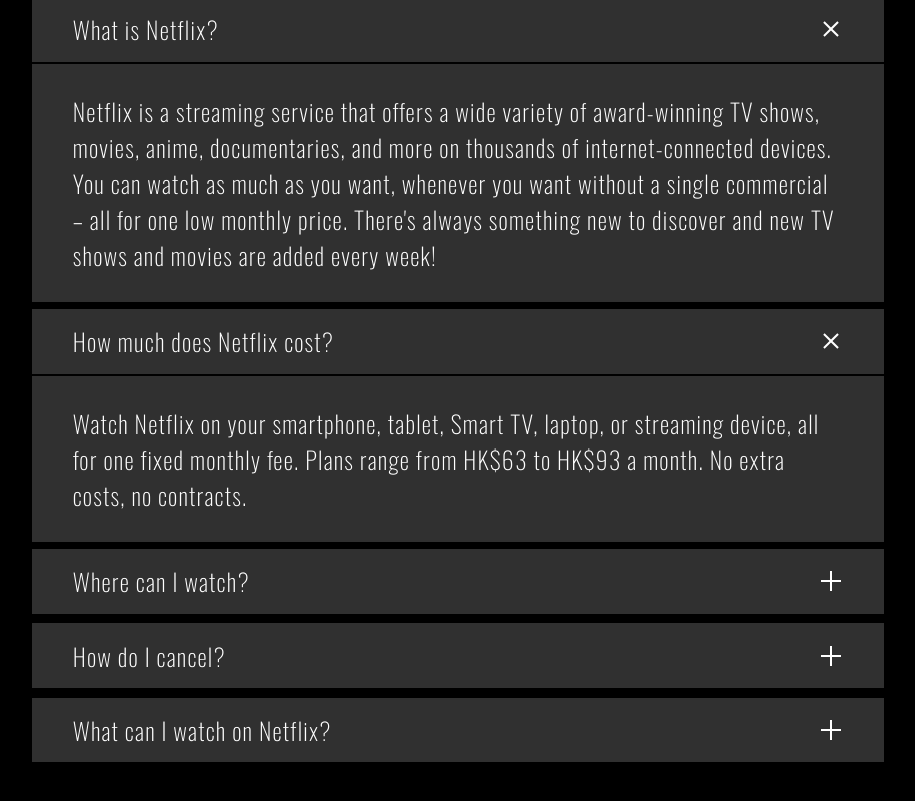
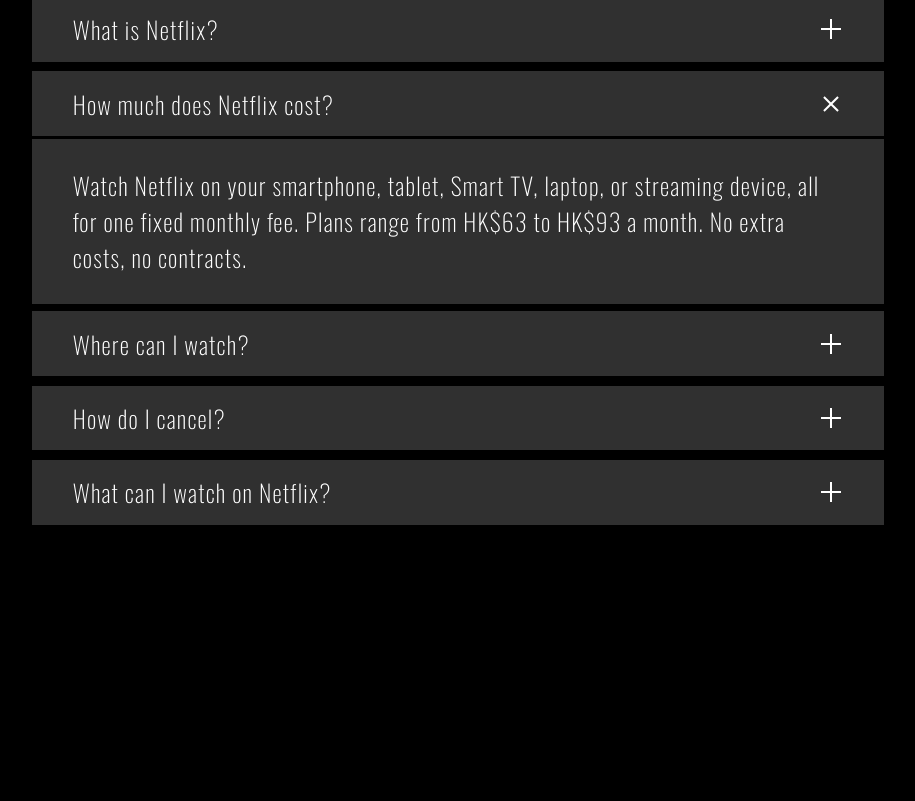
Before and after one commit to irenekyc/clone-netflix-faq, a plain HTML site: page index.html in a window 1280 px wide. Both pictures are taken after a click on the element "How much does Netflix cost?". Shown: the part 123-924 px from the top of the page, without its empty margins (182-1097 px from the left). After the commit the page ends 800 px from the top, so only its background shows below. Drawn offline with nearby package versions, Linux system fonts and the light colour scheme.

Commit message:
fixed bug

```diff
--- a/index.html
+++ b/index.html
@@ -1,20 +1,23 @@
 <!DOCTYPE html>
 <html lang="en">
   <head>
-    <meta charset="UTF-8">
-    <meta name="viewport" content="width=device-width, initial-scale=1.0">
-    <meta http-equiv="X-UA-Compatible" content="ie=edge">
+    <meta charset="UTF-8" />
+    <meta name="viewport" content="width=device-width, initial-scale=1.0" />
+    <meta http-equiv="X-UA-Compatible" content="ie=edge" />
     <title>Clone - Netflix</title>
-    <link href="https://fonts.googleapis.com/css2?family=Oswald:wght@200;400;600&display=swap" rel="stylesheet">
-    <link rel="stylesheet" href="style.css">
+    <link
+      href="https://fonts.googleapis.com/css2?family=Oswald:wght@200;400;600&display=swap"
+      rel="stylesheet"
+    />
+    <link rel="stylesheet" href="style.css" />
   </head>
   <body>
     <div class="section-outer" id="faq">
       <div class="section-inner">
-            <h1> Frequently Asked Questions </h1>
+        <h1>Frequently Asked Questions</h1>
         <ul id="faq-container">
-                <li id="faq-1" class="faq-open">
-                    <div class="faq-question">
+          <li id="faq-1" class="faq-open" data-role="question">
+            <div class="faq-question" data-question="1">
               <span> What is Netflix? </span>
               <div class="btn">
                 <div class="btn-line"></div>
@@ -22,12 +25,16 @@
               </div>
             </div>
             <div class="faq-answer">
-                        Netflix is a streaming service that offers a wide variety of award-winning TV shows, movies, anime, documentaries, and more on thousands of internet-connected devices.
-                        You can watch as much as you want, whenever you want without a single commercial – all for one low monthly price. There's always something new to discover and new TV shows and movies are added every week!
+              Netflix is a streaming service that offers a wide variety of
+              award-winning TV shows, movies, anime, documentaries, and more on
+              thousands of internet-connected devices. You can watch as much as
+              you want, whenever you want without a single commercial – all for
+              one low monthly price. There's always something new to discover
+              and new TV shows and movies are added every week!
             </div>
           </li>
-                <li id="faq-2" class="faq-close">
-                    <div class="faq-question">
+          <li id="faq-2" class="faq-close" data-role="question">
+            <div class="faq-question" data-question="2">
               <span> How much does Netflix cost? </span>
               <div class="btn">
                 <div class="btn-line"></div>
@@ -35,11 +42,13 @@
               </div>
             </div>
             <div class="faq-answer">
-                        Watch Netflix on your smartphone, tablet, Smart TV, laptop, or streaming device, all for one fixed monthly fee. Plans range from HK$63 to HK$93 a month. No extra costs, no contracts.
+              Watch Netflix on your smartphone, tablet, Smart TV, laptop, or
+              streaming device, all for one fixed monthly fee. Plans range from
+              HK$63 to HK$93 a month. No extra costs, no contracts.
             </div>
           </li>
-                <li id="faq-3" class="faq-close">
-                    <div class="faq-question" id="faq-3-q">
+          <li id="faq-3" class="faq-close" data-role="question">
+            <div class="faq-question" id="faq-3-q" data-question="3">
               <span> Where can I watch? </span>
               <div class="btn" id="faq-3-b">
                 <div class="btn-line"></div>
@@ -47,13 +56,19 @@
               </div>
             </div>
             <div class="faq-answer">
-                        Watch anywhere, anytime, on an unlimited number of devices. Sign in with your Netflix account to watch instantly on the web at netflix.com from your personal computer or on any internet-connected device that offers the Netflix app, including smart TVs, smartphones, tablets, streaming media players and game consoles.
-
-                        You can also download your favorite shows with the iOS, Android, or Windows 10 app. Use downloads to watch while you're on the go and without an internet connection. Take Netflix with you anywhere.
+              Watch anywhere, anytime, on an unlimited number of devices. Sign
+              in with your Netflix account to watch instantly on the web at
+              netflix.com from your personal computer or on any
+              internet-connected device that offers the Netflix app, including
+              smart TVs, smartphones, tablets, streaming media players and game
+              consoles. You can also download your favorite shows with the iOS,
+              Android, or Windows 10 app. Use downloads to watch while you're on
+              the go and without an internet connection. Take Netflix with you
+              anywhere.
             </div>
           </li>
-                <li id="faq-4" class="faq-close">
-                    <div class="faq-question">
+          <li id="faq-4" class="faq-close" data-role="question">
+            <div class="faq-question" data-question="4">
               <span> How do I cancel? </span>
               <div class="btn">
                 <div class="btn-line"></div>
@@ -61,11 +76,14 @@
               </div>
             </div>
             <div class="faq-answer">
-                        Netflix is flexible. There are no pesky contracts and no commitments. You can easily cancel your account online in two clicks. There are no cancellation fees – start or stop your account anytime.
+              Netflix is flexible. There are no pesky contracts and no
+              commitments. You can easily cancel your account online in two
+              clicks. There are no cancellation fees – start or stop your
+              account anytime.
             </div>
           </li>
-                <li id="faq-5" class="faq-close">
-                    <div class="faq-question">
+          <li id="faq-5" class="faq-close" data-role="question">
+            <div class="faq-question" data-question="5">
               <span> What can I watch on Netflix? </span>
               <div class="btn">
                 <div class="btn-line"></div>
@@ -73,16 +91,14 @@
               </div>
             </div>
             <div class="faq-answer">
-                        Netflix has an extensive library of feature films, documentaries, TV shows, anime, award-winning Netflix originals, and more. Watch as much as you want, anytime you want.
+              Netflix has an extensive library of feature films, documentaries,
+              TV shows, anime, award-winning Netflix originals, and more. Watch
+              as much as you want, anytime you want.
             </div>
           </li>
         </ul>
-
-
       </div>
     </div>
     <script src="index.js"></script>
   </body>
-
-
 </html>
--- a/index.js
+++ b/index.js
@@ -1,10 +1,30 @@
+const allQuestions = document.querySelectorAll('[data-role="question"]');
+let currentlyOpen = "faq-1";
 
-document.getElementById('faq-container').addEventListener('click', e=>{
-   if(e.target.parentNode.id.includes("faq-")){
-       e.target.parentNode.classList.toggle("faq-close")
-       e.target.parentNode.classList.toggle("faq-open")
-   } else if (e.target.parentNode.parentNode.id.includes("faq-")){
-        e.target.parentNode.parentNode.classList.toggle("faq-close")
-        e.target.parentNode.parentNode.classList.toggle("faq-open")
-   }
-})
+const toggle = () => {
+  allQuestions.forEach((questionDiv) => {
+    if (questionDiv.id === currentlyOpen) {
+      questionDiv.classList.add("faq-open");
+      questionDiv.classList.remove("faq-close");
+    } else {
+      questionDiv.classList.remove("faq-open");
+      questionDiv.classList.add("faq-close");
+    }
+  });
+};
+
+const allQuestionButtons = document.querySelectorAll(".faq-question");
+allQuestionButtons.forEach((question) =>
+  question.addEventListener("click", (e) => {
+    const questionNo = e.target.getAttribute("data-question");
+
+    if (questionNo) {
+      if (currentlyOpen === `faq-${questionNo}`) {
+        currentlyOpen = null;
+      } else {
+        currentlyOpen = `faq-${questionNo}`;
+      }
+      toggle();
+    }
+  })
+);
--- a/style.css
+++ b/style.css
@@ -1,111 +1,116 @@
-html{
+html {
   background: #000;
   color: white;
-    font-family: 'Oswald', sans-serif;
-    font-size:24px;
+  font-family: "Oswald", sans-serif;
+  font-size: 24px;
   line-height: 1.5;
-    font-weight:200;
+  font-weight: 200;
   letter-spacing: 0.05rem;
 }
 /*************** Boiler Plate ******************/
 
-*{
-    padding:0;
-    margin:0;
+* {
+  padding: 0;
+  margin: 0;
   box-sizing: border-box;
 }
 
-li{
+li {
   list-style: none;
 }
 
-button{
-    outline:none;
-    background:transparent;
+button {
+  outline: none;
+  background: transparent;
   border: none;
 }
 
-.section-outer{
-    width:100vw;
+.section-outer {
+  width: 100vw;
 }
 
 /*************** END of Boiler Plate ******************/
 
 /*************** FAQ SECTION ********************/
-#faq .section-inner{
-    width:95%;
+.faq-open,
+.faq-close {
+  cursor: pointer;
+}
+
+#faq .section-inner {
+  width: 95%;
   max-width: 900px;
-    margin-right:auto;
-    margin-left:auto;
+  margin-right: auto;
+  margin-left: auto;
   padding: 2rem 1rem;
 }
 
-#faq h1{
-    text-align:center;
-    font-size:2rem;
-    font-weight:600;
+#faq h1 {
+  text-align: center;
+  font-size: 2rem;
+  font-weight: 600;
 }
 
-#faq-container li{
-    width:100%;
-    margin-bottom:0.3rem;
+#faq-container li {
+  width: 100%;
+  margin-bottom: 0.3rem;
 }
 
-
-#faq-container li .faq-question{
-    display:flex;
+#faq-container li .faq-question {
+  display: flex;
   justify-content: space-between;
   align-items: center;
   cursor: pointer;
   background: #303030;
-    margin-bottom:0.1rem;
+  margin-bottom: 0.1rem;
   padding: 0.6rem 1.7rem;
   font-size: 1rem;
 }
 
 /*************** FAQ QUESTION BTN ********************/
 
-#faq-container li .faq-question .btn{
-    width:24px;
-    height:24px;
+#faq-container li .faq-question .btn {
+  width: 24px;
+  height: 24px;
   position: relative;
-    transition:all 1s;
+  transition: all 1s;
+  cursor: pointer;
 }
 
-#faq-container li .faq-question .btn-line{
-    top:50%;
-    left:50%;
+#faq-container li .faq-question .btn-line {
+  top: 50%;
+  left: 50%;
   transform: translate(-50%, -50%);
   background: white;
-    position:absolute;
+  position: absolute;
 }
-#faq-container li .faq-question .btn-line:first-child{
-    width:20px;
-    height:2px;
+#faq-container li .faq-question .btn-line:first-child {
+  width: 20px;
+  height: 2px;
 }
-#faq-container li .faq-question .btn-line:last-child{
-  width:2px;
-  height:20px;
+#faq-container li .faq-question .btn-line:last-child {
+  width: 2px;
+  height: 20px;
 }
 
 /*************** FAQ SECTION OPEN AND CLOSE ********************/
 
-.faq-open .btn{
+.faq-open .btn {
   transform: rotate(135deg);
 }
 
-.faq-close .btn{
+.faq-close .btn {
   transform: rotate(0);
 }
 
-.faq-close .faq-answer{
-    max-height:0;
+.faq-close .faq-answer {
+  max-height: 0;
   overflow: hidden;
   background: #303030;
 }
 
-.faq-open .faq-answer{
-    max-height:1200px;
+.faq-open .faq-answer {
+  max-height: 1200px;
   padding: 1.2rem 1.7rem;
   background: #303030;
 }
@@ -114,20 +119,19 @@ button{
 
 /*************** MOBILE MEDIA QUERY ********************/
 
-@media (max-width:769px){
-    html{
-        font-size:22px;
+@media (max-width: 769px) {
+  html {
+    font-size: 22px;
   }
 
-    h1{
-        font-size:1.5rem;
+  h1 {
+    font-size: 1.5rem;
   }
 
-    #faq-container li .faq-question{
+  #faq-container li .faq-question {
     padding: 0.6rem 1rem;
   }
-    .faq-open .faq-answer{
+  .faq-open .faq-answer {
     padding: 1rem;
   }
-
 }
```
Lines whose indentation alone changed are shown as unchanged.
